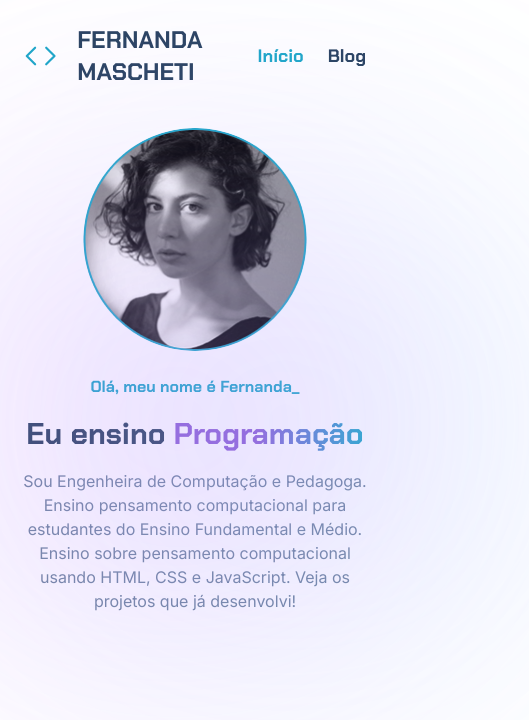
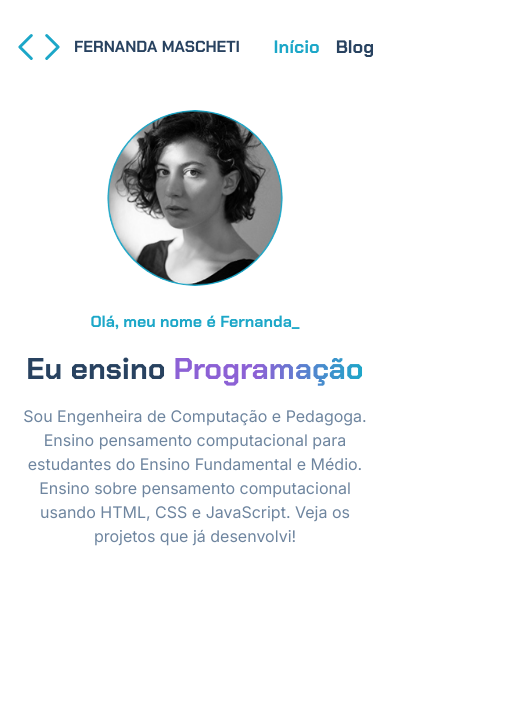
Before and after one commit to Henrique018/next-portfolio, a Next.js app: page / in a window 390 px wide. Shown: the top 720 px of the page, 529 px wide, since content can reach past the window. Built offline with nearby package versions, Linux system fonts and the light colour scheme.

Commit message:
feat: add button and textfield components;
- also adds some adjustments on mobile

```diff
--- a/package.json
+++ b/package.json
@@ -11,6 +11,7 @@
     "prepare": "husky"
   },
   "dependencies": {
+    "class-variance-authority": "^0.7.1",
     "next": "15.5.3",
     "react": "19.1.0",
     "react-dom": "19.1.0"
--- a/src/app/globals.css
+++ b/src/app/globals.css
@@ -41,7 +41,7 @@ body {
 
 @layer components {
   .gradient-bg {
-    @apply relative h-screen w-full ;
+    @apply relative max-h-[70vh] w-full;
   }
 
   .glow {
@@ -49,10 +49,10 @@ body {
   }
 
   .glow-blue {
-    @apply top-[35%] left-[75%] h-[374px] w-[488px] bg-[#6CDCFF]/20;
+    @apply top-[40%] left-[75%] bg-[#6CDCFF]/20 md:h-[374px] md:w-[488px];
   }
 
   .glow-purple {
-    @apply top-[35%] left-[45%] h-[365px] w-[477px] bg-[#DB73FF]/30;
+    @apply top-[35%] left-[45%] bg-[#DB73FF]/30 md:h-[365px] md:w-[477px];
   }
 }
--- a/src/components/header.tsx
+++ b/src/components/header.tsx
@@ -19,14 +19,16 @@ export const Header = ({ author, routes }: HeaderProps) => {
   const pathname = usePathname();
 
   return (
-    <header className="flex items-center justify-between px-6 pt-6 font-chakra-petch md:px-32 md:pt-10 lg:pt-20">
-      <div className="flex items-center gap-5">
+    <header className="flex items-center justify-between px-4 pt-6 font-chakra-petch md:px-32 md:pt-10 lg:pt-20">
+      <div className="flex items-center gap-3 lg:gap-5">
         <CodeIcon />
-        <p className="text-2xl font-bold text-primary uppercase">{author}</p>
+        <p className="text-base font-bold text-primary uppercase sm:text-lg md:text-2xl">
+          {author}
+        </p>
       </div>
 
       <nav>
-        <ul className="flex gap-6 lg:gap-8">
+        <ul className="flex gap-4 lg:gap-8">
           {routes.map((route) => (
             <li key={route.link}>
               <Link
--- /dev/null
+++ b/src/components/ui/button.tsx
@@ -0,0 +1,43 @@
+import { cva, type VariantProps } from 'class-variance-authority';
+import { cn } from '@/lib/utils';
+
+export const buttonVariants = cva(
+  'flex cursor-pointer items-center justify-center gap-2.5 rounded px-4 py-2 font-bold transition-colors duration-150 ease-in focus-visible:outline-none focus-visible:ring-1 focus-visible:ring-gray-700 disabled:pointer-events-none disabled:border-neutral-200 disabled:text-neutral-100',
+  {
+    variants: {
+      variant: {
+        primary: 'bg-highlight text-white',
+        ghost: 'bg-transparent text-highlight',
+        outlined: 'bg-transparent text-highlight border border-highlight',
+      },
+    },
+    defaultVariants: {
+      variant: 'primary',
+    },
+  },
+);
+
+type ButtonProps = {
+  children: React.ReactNode;
+  className?: string;
+} & React.ButtonHTMLAttributes<HTMLButtonElement> &
+  VariantProps<typeof buttonVariants>;
+
+export const Button = ({
+  children,
+  variant,
+  className,
+  type = 'button',
+  ...props
+}: ButtonProps) => {
+  return (
+    <button
+      type={type}
+      data-variant={variant}
+      className={cn(buttonVariants({ variant }), className)}
+      {...props}
+    >
+      {children}
+    </button>
+  );
+};
--- /dev/null
+++ b/src/components/ui/textfield.tsx
@@ -0,0 +1,48 @@
+import React, { forwardRef } from 'react';
+import { cn } from '@/lib/utils';
+
+export type TextfieldProps = {
+  name: string;
+  className?: string;
+  adornment?: {
+    left?: React.ReactNode;
+    right?: React.ReactNode;
+  };
+} & React.InputHTMLAttributes<HTMLInputElement>;
+
+export const Textfield = forwardRef<HTMLInputElement, TextfieldProps>(function Textfield(
+  { name, value, className, type = 'text', onChange, adornment, ...props },
+  ref,
+) {
+  return (
+    <div className="relative w-full rounded-md border border-highlight p-2 focus-within:ring-2 focus-within:ring-highlight max-w-[320px]">
+      <input
+        ref={ref}
+        id={name}
+        name={name}
+        type={type}
+        value={value}
+        onChange={onChange}
+        className={cn(
+          'outline-none w-full bg-transparent text-primary placeholder:text-muted-foreground',
+          className,
+          adornment?.left ? 'pl-10' : '',
+          adornment?.right ? 'pr-10' : '',
+        )}
+        {...props}
+      />
+
+      {adornment?.left && (
+        <span className="absolute top-1/2 left-3 -translate-y-1/2 transform">
+          {adornment.left}
+        </span>
+      )}
+
+      {adornment?.right && (
+        <span className="absolute top-1/2 right-3 -translate-y-1/2 transform">
+          {adornment.right}
+        </span>
+      )}
+    </div>
+  );
+});
--- a/src/components/user-profile.tsx
+++ b/src/components/user-profile.tsx
@@ -8,7 +8,7 @@ export const UserProfile = () => {
       <Image
         src={siteConfig.author.avatar}
         alt={`Foto de perfil de ${siteConfig.author.name}`}
-        className="mb-6 block rounded-full"
+        className="mb-6 block rounded-full size-44 sm:size-56"
         width={224}
         height={224}
         priority
```
Also changed, not shown: 1 other file (tests, documents, lock files or other folders).
